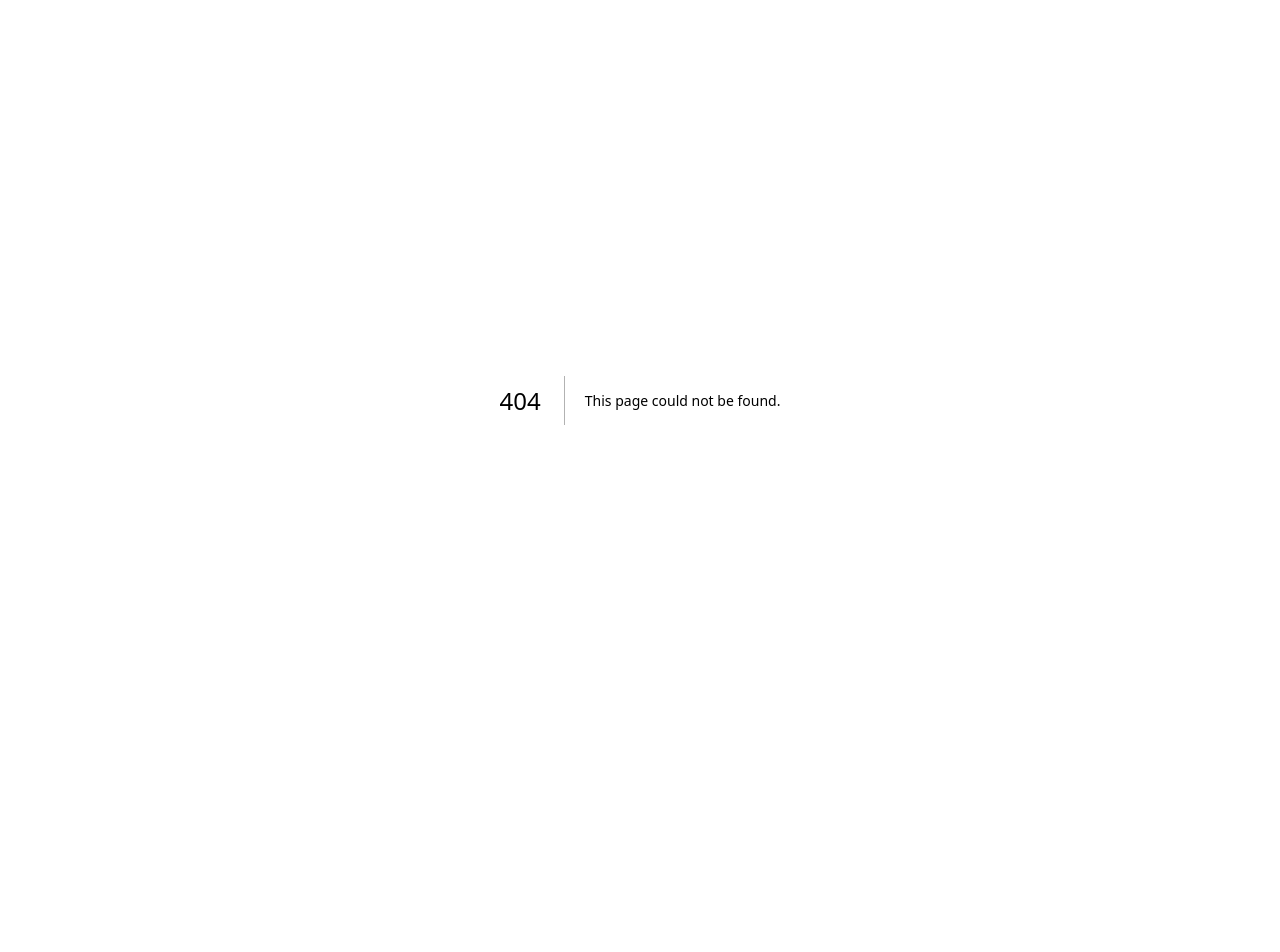
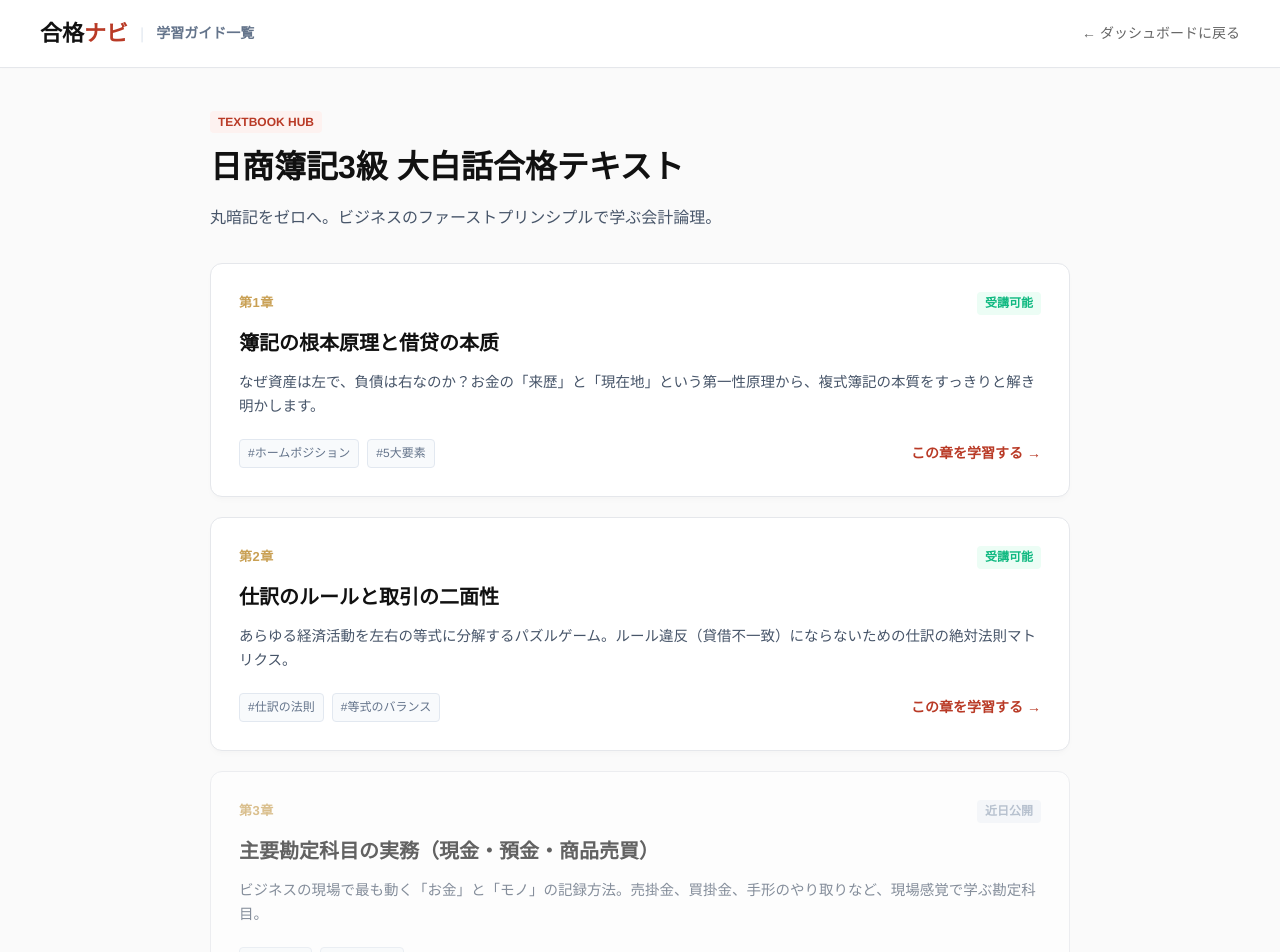
Before and after one commit to zrqZRQ77/japanese-web, a Next.js app: page /exams/boki3/guide in a window 1280 px wide. Before the commit this address had no page. Shown: the top 952 px of the page. Before the commit the page ends 800 px from the top, so only its background shows below. Built offline with nearby package versions, Linux system fonts and the light colour scheme.

Commit message:
Add files via upload

```diff
--- /dev/null
+++ b/app/exams/boki3/guide/page.js
@@ -0,0 +1,174 @@
+"use client";
+
+import React from 'react';
+import Link from 'next/link';
+import { useParams } from 'next/navigation';
+
+export default function GuideHubPage() {
+  const params = useParams();
+  const examId = params.examId || 'boki3';
+
+  // 1. 模拟全科目动态数据。如果你未来加了 fp3，这里会动态读取
+  const isBoki = examId.includes('boki');
+  const examTitle = isBoki ? '日商簿記3級' : 'FP技能士3級';
+  const subtitle = isBoki
+    ? '丸暗記をゼロへ。ビジネスのファーストプリンシプルで学ぶ会計論理。'
+    : '日本のマネーリテラシー。ライフプランから税金、投資までを網羅。';
+
+  // 2. 章节卡片数据配置（高信息密度）
+  const chapters = isBoki ? [
+    {
+      id: 'ch1',
+      num: '第1章',
+      title: '簿記の根本原理と借贷の本质',
+      description: 'なぜ資産は左で、負債は右なのか？お金の「来歴」と「現在地」という第一性原理から、複式簿記の本質をすっきりと解き明かします。',
+      badges: ['ホームポジション', '5大要素'],
+      status: 'available'
+    },
+    {
+      id: 'ch2',
+      num: '第2章',
+      title: '仕訳のルールと取引の二面性',
+      description: 'あらゆる経済活動を左右の等式に分解するパズルゲーム。ルール違反（貸借不一致）にならないための仕訳の絶対法則マトリクス。',
+      badges: ['仕訳の法則', '等式のバランス'],
+      status: 'available'
+    },
+    {
+      id: 'ch3',
+      num: '第3章',
+      title: '主要勘定科目の実務（現金・預金・商品売買）',
+      description: 'ビジネスの現場で最も動く「お金」と「モノ」の記録方法。売掛金、買掛金、手形のやり取りなど、現場感覚で学ぶ勘定科目。',
+      badges: ['商品売買', '売掛・買掛'],
+      status: 'soon'
+    },
+    {
+      id: 'ch4',
+      num: '第4章',
+      title: '決算整理と財務諸表の完成',
+      description: '1年間の活動記録を締めくくり、B/SとP/Lを完成させる簿記のクライマックス。なぜ減価償却が必要なのか、その本質に迫る。',
+      badges: ['決算整理', 'B/S・P/L'],
+      status: 'soon'
+    }
+  ] : [
+    // 如果是 FP3 级，未来预留的章节
+    { id: 'ch1', num: '第1章', title: 'ライフプランニングと資金計画', description: '人生の3大資金と社会保険の仕組み。', badges: ['年金', '社会保険'], status: 'available' }
+  ];
+
+  return (
+    <div style={{ minHeight: '100vh', backgroundColor: '#fafafa', fontFamily: '"Helvetica Neue", Arial, "Hiragino Kaku Gothic ProN", Meiryo, sans-serif', color: '#111111', paddingBottom: '80px' }}>
+
+      {/* 顶部通栏 */}
+      <header style={{ background: '#ffffff', padding: '16px 40px', borderBottom: '1px solid #e5e7eb', display: 'flex', justifyContent: 'space-between', alignItems: 'center', boxShadow: '0 1px 2px rgba(0,0,0,0.01)' }}>
+        <div style={{ display: 'flex', alignItems: 'center', gap: '12px' }}>
+          <Link href="/" style={{ fontWeight: '900', fontSize: '22px', color: '#111111', textDecoration: 'none' }}>
+            合格<span style={{ color: '#b93a26' }}>ナビ</span>
+          </Link>
+          <span style={{ color: '#e2e8f0' }}>|</span>
+          <span style={{ fontSize: '14px', fontWeight: '700', color: '#64748b' }}>学習ガイド一覧</span>
+        </div>
+        <Link href={`/exams/${examId}`} style={{ color: '#666666', textDecoration: 'none', fontSize: '14px', fontWeight: '500' }}>
+          ← ダッシュボードに戻る
+        </Link>
+      </header>
+
+      {/* 头部大横幅 */}
+      <div style={{ maxWidth: '900px', margin: '40px auto 0 auto', padding: '0 20px' }}>
+        <div style={{ marginBottom: '32px' }}>
+          <span style={{ background: '#fdf2f0', color: '#b93a26', fontSize: '12px', fontWeight: '800', padding: '4px 8px', borderRadius: '4px' }}>
+            TEXTBOOK HUB
+          </span>
+          <h1 style={{ fontSize: '32px', fontWeight: '900', color: '#111111', marginTop: '8px', marginBottom: '12px' }}>
+            {examTitle} 大白話合格テキスト
+          </h1>
+          <p style={{ fontSize: '16px', color: '#475569', margin: 0, lineHeight: '1.6' }}>
+            {subtitle}
+          </p>
+        </div>
+
+        {/* 章节卡片垂直流（采用日本教材最习惯的纵向流，高质感呈现） */}
+        <div style={{ display: 'flex', flexDirection: 'column', gap: '20px' }}>
+          {chapters.map((ch) => {
+            const isAvailable = ch.status === 'available';
+
+            return (
+              <div
+                key={ch.id}
+                style={{
+                  background: '#ffffff',
+                  borderRadius: '12px',
+                  border: '1px solid #e5e7eb',
+                  padding: '28px',
+                  boxShadow: isAvailable ? '0 4px 6px -1px rgba(0,0,0,0.02), 0 2px 4px -1px rgba(0,0,0,0.01)' : 'none',
+                  opacity: isAvailable ? 1 : 0.65,
+                  position: 'relative',
+                  transition: 'transform 0.2s, box-shadow 0.2s',
+                  cursor: isAvailable ? 'pointer' : 'not-allowed'
+                }}
+              >
+                {/* 卡片头部：章数与状态标签 */}
+                <div style={{ display: 'flex', justifyContent: 'space-between', alignItems: 'center', marginBottom: '12px' }}>
+                  <span style={{ fontSize: '13px', fontWeight: '800', color: '#c9a054', letterSpacing: '0.5px' }}>
+                    {ch.num}
+                  </span>
+                  {isAvailable ? (
+                    <span style={{ fontSize: '12px', fontWeight: '700', color: '#10b981', backgroundColor: '#ecfdf5', padding: '2px 8px', borderRadius: '4px' }}>
+                      受講可能
+                    </span>
+                  ) : (
+                    <span style={{ fontSize: '12px', fontWeight: '700', color: '#94a3b8', backgroundColor: '#f1f5f9', padding: '2px 8px', borderRadius: '4px' }}>
+                      近日公開
+                    </span>
+                  )}
+                </div>
+
+                {/* 章节核心标题 */}
+                <h3 style={{ fontSize: '20px', fontWeight: '800', margin: '0 0 12px 0', color: '#111111' }}>
+                  {ch.title}
+                </h3>
+
+                {/* 章节简介（大白话核心看点提炼） */}
+                <p style={{ fontSize: '14.5px', color: '#475569', lineHeight: '1.65', margin: '0 0 20px 0' }}>
+                  {ch.description}
+                </p>
+
+                {/* 底部知识标签流 */}
+                <div style={{ display: 'flex', justifyContent: 'space-between', alignItems: 'center', flexWrap: 'wrap', gap: '12px' }}>
+                  <div style={{ display: 'flex', gap: '8px' }}>
+                    {ch.badges.map(b => (
+                      <span key={b} style={{ fontSize: '12px', color: '#64748b', background: '#f8fafc', padding: '4px 8px', borderRadius: '4px', border: '1px solid #e2e8f0' }}>
+                        #{b}
+                      </span>
+                    ))}
+                  </div>
+
+                  {/* 点击行动链接 */}
+                  {isAvailable ? (
+                    <Link href={`/exams/${examId}/guide/${ch.id}`} style={{ textDecoration: 'none' }}>
+                      <span style={{ fontSize: '14px', fontWeight: '700', color: '#b93a26', display: 'flex', alignItems: 'center', gap: '4px' }}>
+                        この章を学習する →
+                      </span>
+                    </Link>
+                  ) : (
+                    <span style={{ fontSize: '14px', fontWeight: '700', color: '#94a3b8' }}>
+                      コンテンツ準備中
+                    </span>
+                  )}
+                </div>
+
+                {/* 满屏可点击包裹（增强移动端体验） */}
+                {isAvailable && (
+                  <Link
+                    href={`/exams/${examId}/guide/${ch.id}`}
+                    style={{ position: 'absolute', top: 0, left: 0, right: 0, bottom: 0, zIndex: 1, borderRadius: '12px' }}
+                    title={ch.title}
+                  />
+                )}
+              </div>
+            );
+          })}
+        </div>
+      </div>
+
+    </div>
+  );
+}
```
